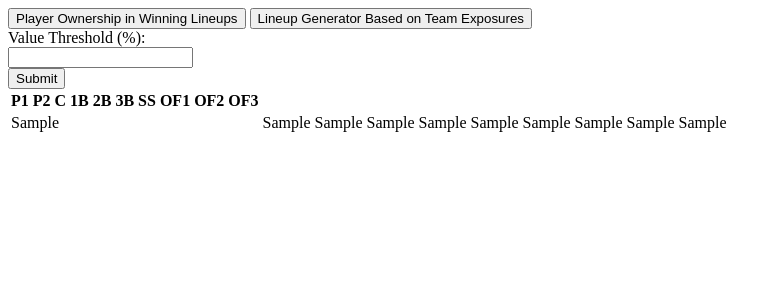
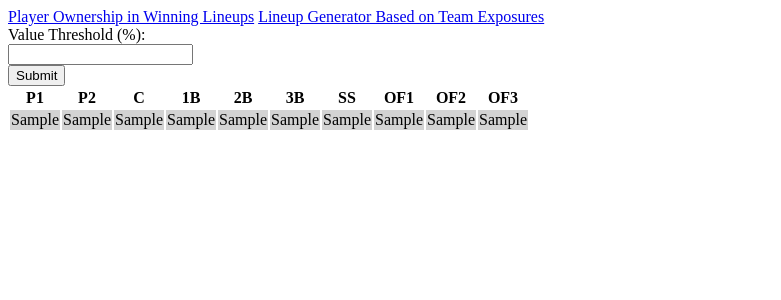
Before and after one commit to AndrewMoss-PubProj/DFS_Web_Interaction, a Django app: template templates/player_ownership.html in a window 1280 px wide. Shown: the top 300 px of the page, without its empty margins (0-781 px from the left). Run offline with Django 4.2, Linux system fonts and the light colour scheme; the template is opened without the code that fills it: most values are stand-ins (such as "Sample title", 1, 10 or a date in 2020).

Commit message:
organized table and did some basic, ugly, CSS

```diff
--- a/djangoProject/views.py
+++ b/djangoProject/views.py
@@ -5,7 +5,7 @@ import pandas as pd
 
 
 def home_view(request):
-    data = pd.read_csv('/home/andrewmoss/PycharmProjects/djangoProject/djangoProject/Usable_Lineups.csv')
+    data = pd.read_csv('/home/andrewmoss/PycharmProjects/djangoProject/static/Usable_Lineups.csv')
     context = {
         'dataframe': data
     }
--- /dev/null
+++ b/static/css/table.css
@@ -0,0 +1,7 @@
+.odd {
+  background-color: lightgray;
+}
+
+.even {
+  background-color: darkgray;
+}
--- a/templates/Lineups_team_exposure_caps.html
+++ b/templates/Lineups_team_exposure_caps.html
@@ -2,8 +2,8 @@
 <html lang="en">
 <header> Lineups Based on Team Exposure Caps</header>
 <div class="tab">
-  <button class="tablinks" onclick="">Player Ownership in Winning Lineups</button>
-  <button class="tablinks" onclick="">Lineup Generator Based on Team Exposures</button>
+  <a class="tablinks" href="player_ownership.html">Player Ownership in Winning Lineups</a>
+  <a class="tablinks" href="Lineups_team_exposure_caps.html">Lineup Generator Based on Team Exposures</a>
 
 </div>
 
--- a/templates/player_ownership.html
+++ b/templates/player_ownership.html
@@ -1,10 +1,16 @@
+{% load static %}
+
 <!DOCTYPE html>
 
 <html lang="en">
+<head>
+      <title>Player Ownership in Winning Lineups</title>
+      <link rel="stylesheet" type="text/css" href="{% static '/table.css' %}">
+</head>
 
 <div class="tab">
-  <button class="tablinks" onclick="">Player Ownership in Winning Lineups</button>
-  <button class="tablinks" onclick="">Lineup Generator Based on Team Exposures</button>
+  <a class="tablinks" href="player_ownership.html">Player Ownership in Winning Lineups</a>
+  <a class="tablinks" href="Lineups_team_exposure_caps.html">Lineup Generator Based on Team Exposures</a>
 
 </div>
 
@@ -17,10 +23,19 @@
 </form>
 <table style="table-layout:fixed">
 <tr>
-<th>P1 P2 C 1B 2B 3B SS OF1 OF2 OF3</th>
+    <th>P1 </th>
+    <th>P2 </th>
+    <th>C </th>
+    <th>1B </th>
+    <th>2B </th>
+    <th>3B </th>
+    <th>SS </th>
+    <th>OF1 </th>
+    <th>OF2 </th>
+    <th>OF3 </th>
 </tr>
   {% for i, r in dataframe.iterrows %}
-    <tr>
+    <tr class="{% cycle 'odd' 'even' %}">
       <td>{{ r.P1 }}</td>
       <td>{{ r.P2 }}</td>
       <td>{{ r.C }}</td>
```
Also changed, not shown: djangoProject/settings.py (+5 -2 lines), static/Usable_Lineups.csv (renamed from djangoProject/Usable_Lineups.csv).
